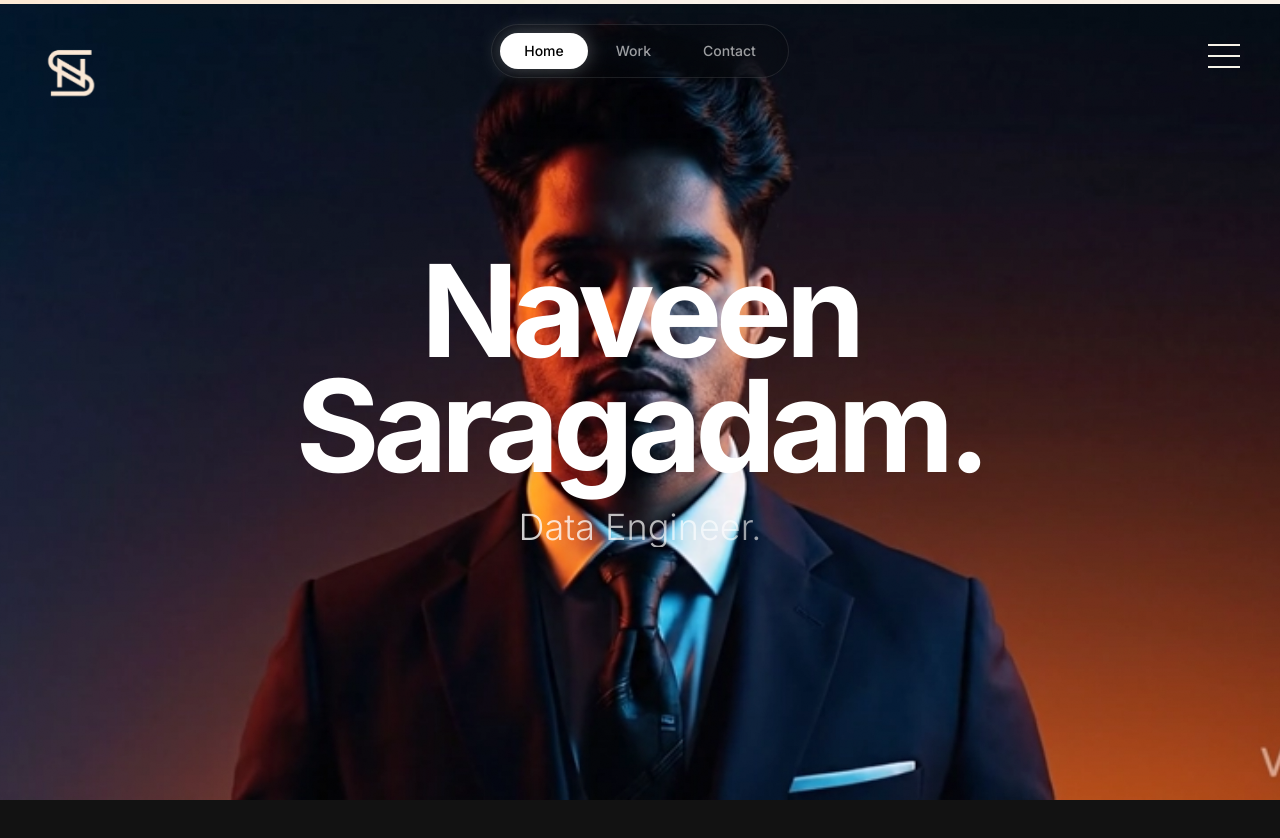
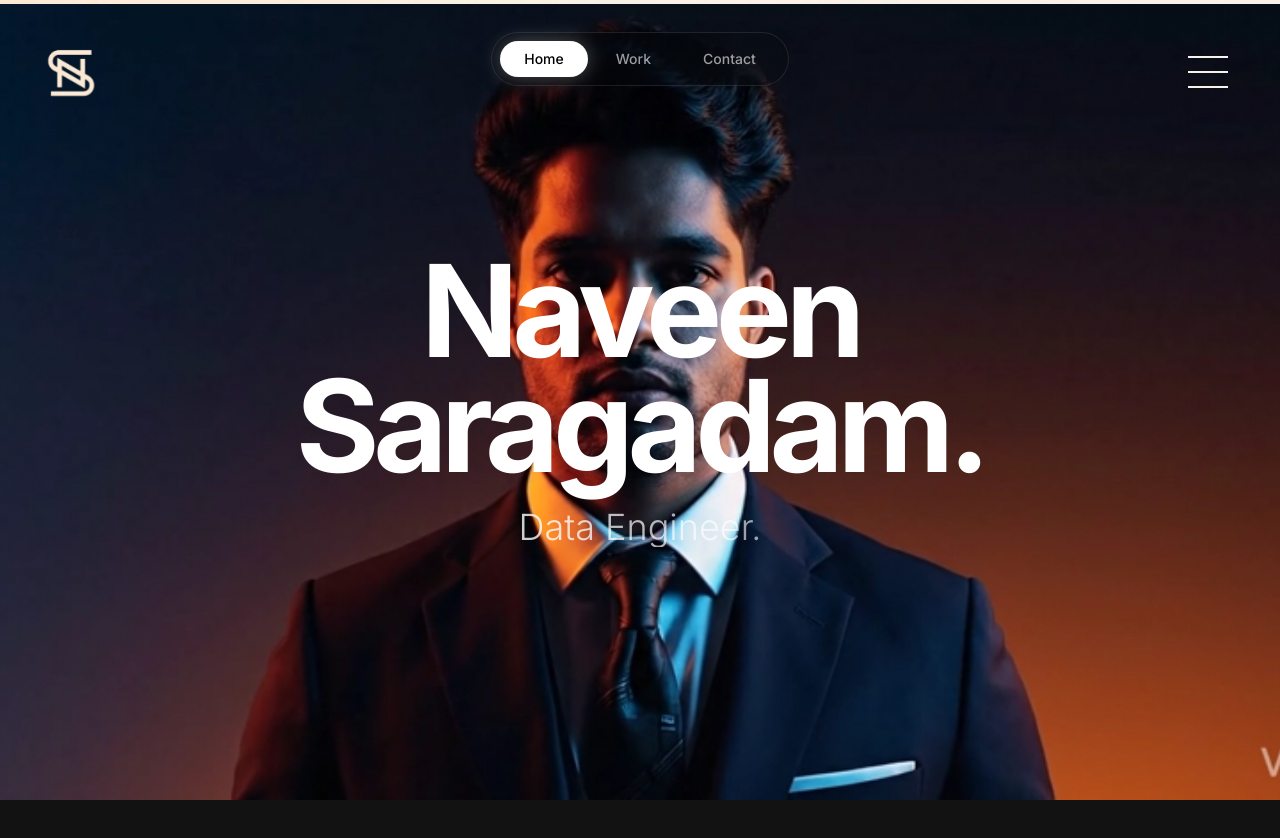
Before and after one commit to Naveenksaragadam/Naveenksaragadam.github.io, a Next.js app: page / in a window 1280 px wide. Shown: the top 838 px of the page. Built offline with nearby package versions, Linux system fonts and the light colour scheme.

Commit message:
style: align header elements to top-8 and balance menu weight

```diff
--- a/app/components/GlobalMenu.tsx
+++ b/app/components/GlobalMenu.tsx
@@ -17,15 +17,14 @@ export default function GlobalMenu() {
 
     return (
         <>
-            {/* Menu Trigger Button */}
             <motion.button
                 initial={{ opacity: 0, x: 20 }}
                 animate={{ opacity: 1, x: 0 }}
                 transition={{ duration: 0.8, delay: 0.3 }}
                 onClick={() => setIsOpen(!isOpen)}
-                className="fixed top-8 right-8 z-[60] w-12 h-12 flex items-center justify-center mix-blend-difference group"
+                className="fixed top-8 right-8 z-[60] w-12 h-12 md:w-20 md:h-20 flex items-center justify-center mix-blend-difference group"
             >
-                <div className="relative w-8 h-6 flex flex-col justify-between">
+                <div className="relative w-8 h-6 md:w-10 md:h-8 flex flex-col justify-between">
                     <span className={`w-full h-[2px] bg-white transition-transform duration-300 ${isOpen ? 'rotate-45 translate-y-[11px]' : ''}`} />
                     <span className={`w-full h-[2px] bg-white transition-opacity duration-300 ${isOpen ? 'opacity-0' : ''}`} />
                     <span className={`w-full h-[2px] bg-white transition-transform duration-300 ${isOpen ? '-rotate-45 -translate-y-[11px]' : ''}`} />
--- a/app/components/Navbar.tsx
+++ b/app/components/Navbar.tsx
@@ -40,7 +40,7 @@ export default function Navbar() {
             initial={{ y: -100, opacity: 0 }}
             animate={{ y: 0, opacity: 1 }}
             transition={{ duration: 0.8, delay: 0.5 }}
-            className="fixed top-6 left-0 right-0 z-40 flex justify-center"
+            className="fixed top-8 left-0 right-0 z-40 flex justify-center"
         >
             <div className="flex items-center gap-1 bg-black/20 backdrop-blur-xl border border-white/10 px-2 py-2 rounded-full shadow-2xl shadow-black/20">
                 {navItems.map((item) => (
```
